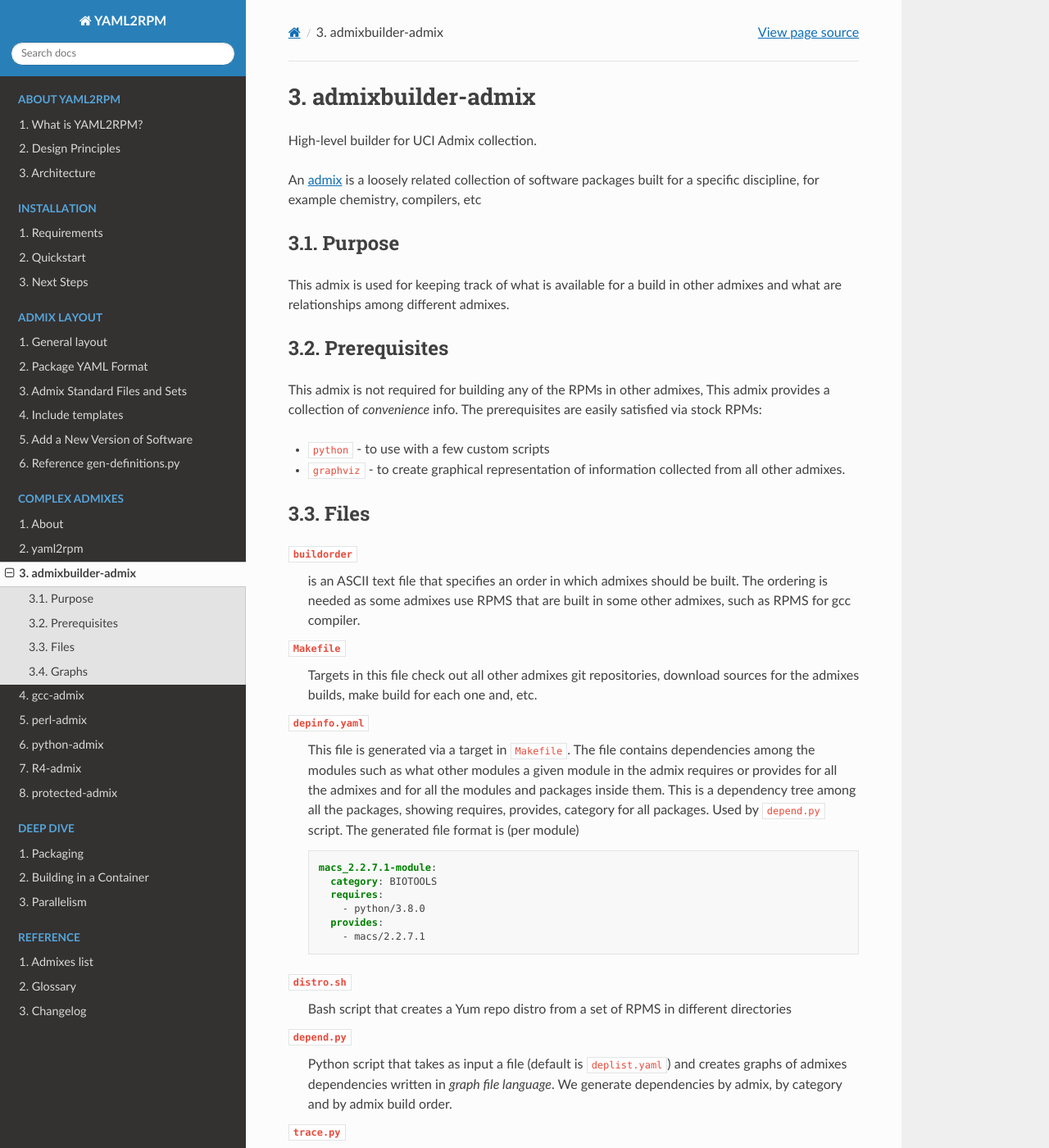
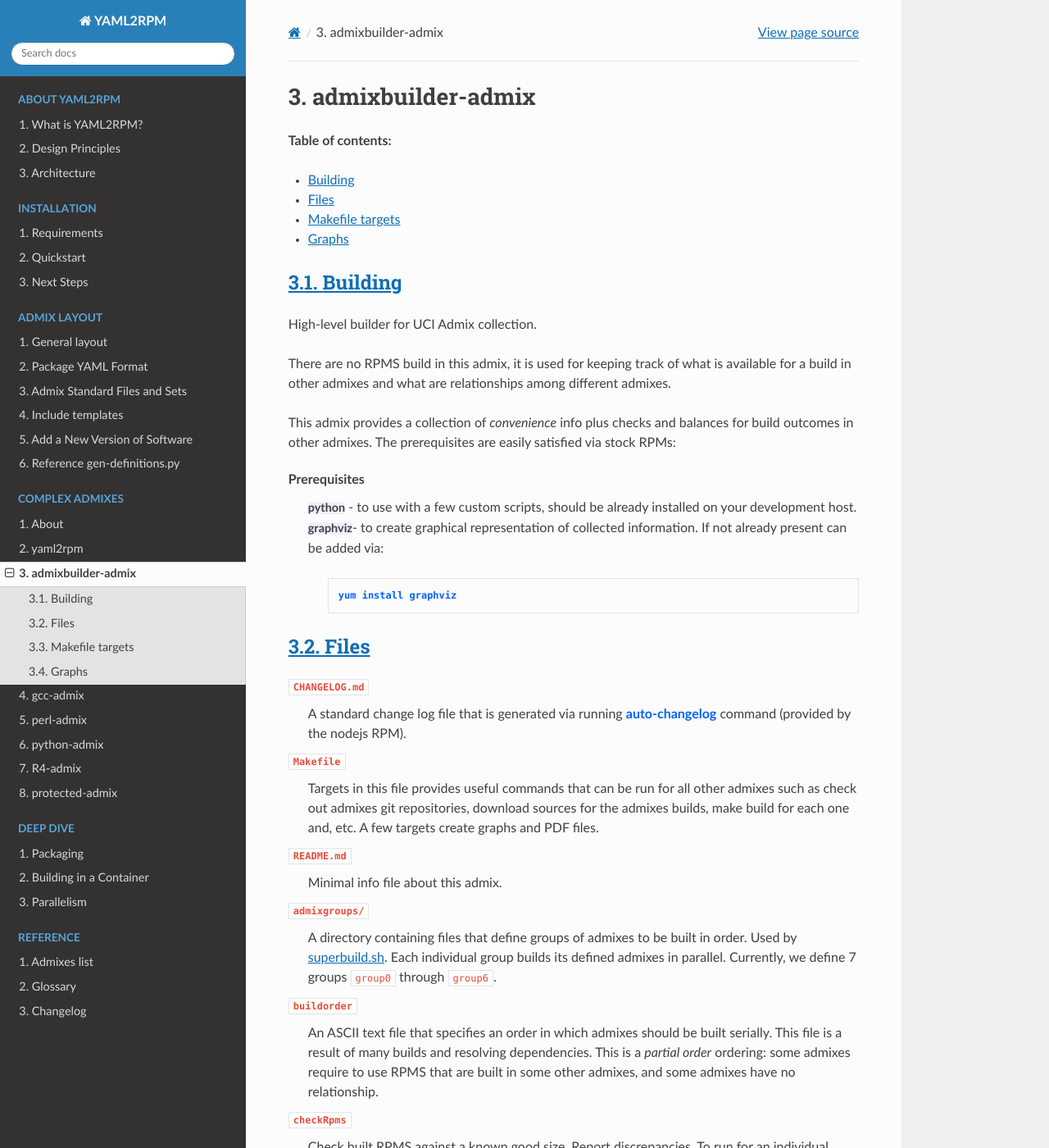
Before and after one commit to RCIC-UCI-Public/yaml2rpm-docs, a Sphinx documentation site: the page built from docs/source/admixes/admixbuilder.rst, in a window 1280 px wide and 1400 px high. Shown: the whole window at 82% size. Built offline with Sphinx 7.4.7 and the Read the Docs theme 3.1.0, drawn with Linux system fonts in a browser that asks for light colours; some of the changed text lies outside the part shown.

Commit message:
rm fossils. Rewrite per current status.

```diff
--- a/docs/source/admixes/admixbuilder.rst
+++ b/docs/source/admixes/admixbuilder.rst
@@ -3,128 +3,261 @@
 admixbuilder-admix
 ==================
 
+**Table of contents:**
+
+.. contents::
+   :local:
+
+Building
+--------
+
 High-level builder for UCI Admix collection.
 
-An :term:`admix` is a loosely related collection of software packages
-built for a specific discipline, for example chemistry, compilers, etc
-
-Purpose
--------
-
-This admix is used for keeping track of what is available for a build in other admixes
+There are no RPMS build in this admix, it is used for keeping track of
+what is available for a build in other admixes
 and what are relationships among different admixes.
 
-Prerequisites
--------------
-
-This admix is not required  for building any of the RPMs in other admixes,
-This admix provides a collection of `convenience` info.
+This admix provides a collection of *convenience* info plus checks and balances
+for build outcomes in other admixes.
 The prerequisites are easily satisfied via stock RPMs:
 
-- ``python`` - to use with a few custom scripts
-- ``graphviz`` - to create graphical representation of information collected
-  from all other admixes.
+**Prerequisites**
+  | :tt:`python` - to use with a few custom scripts, should be already installed on your development host.
+  | :tt:`graphviz`- to create graphical representation of collected information.
+    If not already present can be added via:
+
+    .. parsed-literal::
+       :command:`yum install graphviz`
 
 Files
 -----
 
-``buildorder``
-  is an ASCII text file that specifies an order in which admixes should be built.
-  The ordering is needed as some admixes use RPMS that are built in some other
-  admixes, such as RPMS for gcc compiler.
-
+``CHANGELOG.md``
+  A standard change log  file that is generated via running :command:`auto-changelog`
+  command (provided by the  nodejs RPM).
 
 ``Makefile``
-  Targets in this file  check out all other admixes git repositories,
-  download sources for the admixes builds, make build  for each one and, etc.
+  Targets in this file provides useful commands that can be run for all other
+  admixes such as check out admixes git repositories, download sources for the admixes builds,
+  make build  for each one and, etc. A few targets create graphs and PDF files.
 
+``README.md``
+  Minimal info file about this admix.
+
+``admixgroups/``
+  A directory containing files that define
+  groups of admixes to be built in order. Used by :ref:`superbuild`.
+  Each individual group builds its defined admixes in parallel.
+  Currently, we define 7 groups ``group0`` through ``group6``.
+
+``buildorder``
+  An ASCII text file that specifies an order in which admixes should be built serially.
+  This file is a result of many builds and resolving dependencies.
+  This is a *partial order* ordering: some admixes require to use RPMS that are built in some other
+  admixes, and some admixes have no relationship.
+
+``checkRpms``
+  Check built RPMS against a known good size. Report discrepancies.
+  To run for an individual admix provide admix name as an argument, for example:
+
+  .. parsed-literal::
+     :command:`./checkRpms gcc-admix`
+
+``container/``
+  Contains info on setting up For Singularity-based builds.
+
+``fcheck.sh`` (optional)
+  A legacy simple shell script that can be used after running :command:`superbuild.sh`.
+  It will use build log files to compare number of RPMS made vs. number of RPM installed
+  This is a very first approximation as the numbers can be different but still correct.
+
+``getTimes`` (optional)
+  Parse log files to get admix build time (in minutes).
+  Prints admix name and its build time in minutes. Need to have all admixes
+  build log files (from running :command:`superbuild.sh`).
+
+``makeDotFiles`` (optional)
+  Create *dot* format  files for building dot graph.
+
+``notes/``
+  A bookkeeping info, notes of software that won't install on Rocky 10, versions that
+  need changing, and removals, etc.  Catalog SOME of the effects of these changes.
+
+``pdfs/`` (optional)
+  PDF representation of *dot* files.
+
+``plotHist`` (optional)
+  Parse log files info (extracted from build logs) to get packages build time (in minutes)
+  (input files contain lines with 'Building' and 'Completed' lines for each package).
+  Use results to make histogram plots, save plots as ``histogram.png``.
+  Mainly give idea of how long packages take to build and what the
+  distribution of time is.
+
+``prep.sh`` (optional)
+  A legacy script for basic system prep for Rocky 8/9.
+  No longer needed when running on a container.
+
+``superbuild.sh``
+  See :ref:`superbuild`.
+
+``trace.py`` (optional)
+  Python script that takes as an input a  dependencies info file (default ``depinfo.yaml``)
+  and a given package name and  prints  a list of all packages by admix that depend on this package.
+
+  This tool provides an answer to the question:
+    `If i change package X version Y  what other packages do i need to rebuild?`
+
+  For example, for a packages ``icu`` it shows  that no other packages will need
+  to be  rebuilt if this package is recompiled:
+
+    .. parsed-literal::
+       :command:`./trace.py icu`
+       Provider: buildtools-admix
+           module icu/65.1
+           module icu/70.1
+
+       No dependencies found
+
+  For ``trf`` package, there are dependencies listed that will require a rebuilt:
+
+    .. parsed-literal::
+       :command:`./trace.py trf`
+       Provider: biotools-admix
+           module trf/4.0.9
+
+       Need to rebuild packages
+
+       biotools-admix:
+           repeatmasker_4.1.0
+           repeatmasker_4.1.0-module
+
+       genomics-admix:
+           kneaddata_0.10.0-module
 
 ``depinfo.yaml``
-  This file is generated via a target in ``Makefile``. The file contains
-  dependencies among the modules such as what other modules a given module in the
-  admix requires or provides for all the admixes and for all the modules and
-  packages inside them.  This is a dependency tree among all the packages, showing
-  requires, provides, category for all packages.
-  Used by ``depend.py`` script. The generated file format is (per module)
+  This file is generated via a target in ``Makefile``.
+  This is a dependency tree among all the packages, showing
+  requires, provides, category for all build packages in all admixes.
+  Used by ``trace.py`` when tracing packages dependencies.
+  The generated file format is (per module):
 
   .. code-block:: yaml
 
      macs_2.2.7.1-module:
+       admix: biotools-admix
+       set: versions
+       version: 2.2.7.1
        category: BIOTOOLS
        requires:
          - python/3.8.0
        provides:
          - macs/2.2.7.1
 
+Makefile targets
+----------------
 
-``distro.sh``
-  Bash script that creates a Yum repo distro from a set of RPMS in different directories
+Some ``Makefile`` targets are essential, others  wee created at different
+times for convenience or a specific presentations (dot graphs).
+Log files referenced below are from :command:`superbuild.sh` run.
 
-``depend.py``
-  Python script that takes as input a file (default is ``deplist.yaml``) and
-  creates graphs of
-  admixes dependencies written in `graph file language`. We generate
-  dependencies  by admix, by category and by admix build order.
+:bluelight:`Essential targets`
 
-``trace.py``
-  Python script that takes as an input a  dependencies info file (default ``depinfo.yaml``)
-  and a given package name and  prints  a list of all packages by admix that depend on this package.
-  This tool provides an answer to the question: `If i change package X
-  version Y  what other packages do i need to rebuild?`
+admixdb
+  Create ``.rpm.ADMIXNAME.OS`` file in each admix top directory.
+  The *ADMIXNAME* is the admix repo top directory name, and the *OS*
+  is the current OS version.
+  Each admix can have a few  such RPM database files, one per OS.
+  Once the build in the admix is verified  these files need to be added to the git repo.
 
-  For example, for a packages ``icu`` this script execution shows  that no other packages will need
-  a rebuilt if this package is recompiled:
+ansible
+  For each admix creates an ansible file that contains all the RPMS created
+  for the install.  At RCIC we use these files for ansible playbooks when
+  updating and isntallgin software RPMS.
 
-  .. code-block:: bash
+check
+  Checks admix built RPMS against what is known in admix RPM database file
+  ``.rpm.ADMIXNAME.OS``. The command picks correct database file for the
+  current OS.
 
-     ./trace.py icu
-     Provider: buildtools-admix
-         module icu/65.1
-         module icu/70.1
+clone
+  Clone all the admixes repositories.
 
-     No dependencies found
+download
+  Download all the software packages source distribution files for all
+  admixes.
 
+swtable
+  Creates ``sw.csv`` file that contains all the created RPMS in all the
+  admixes. This is used in the website documentation. Minor edits are needed
+  for some entries (to shorten description field which is the last column).
 
-  For ``trf`` package, there are dependencies and this all dependent packages
-  that will require a rebuilt are listed:
+:bluelight:`Convenience targets`
 
-  .. code-block:: bash
+clean
+  Removes previously created ``depinfo.yaml`` so that can execute next target
+  below.
 
-     ./trace.py trf
-     Provider: biotools-admix
-         module trf/4.0.9
+depinfo.yaml
+  Create named file from  the output of running specific targets in each admix.
+  The file is used for creation of *dot* files.
 
-     Need to rebuild packages
+diag
+  Diagnostic output of List of admixes to work on.
 
-     biotools-admix:
-         repeatmasker_4.1.0
-         repeatmasker_4.1.0-module
+dot
+  Parse ``depinfo.yaml`` and create *dot* files.
 
-     genomics-admix:
-         kneaddata_0.10.0-module
+dotpdf
+  Create *pdf* files form *dot* files.
 
+dotpng
+  Create *png* files form *dot* files.
 
+histogram
+  Parse all builds log files, get building times for each package
+  into ``allpkgs`` file and create a histogram ``histogram.pong``.
+
+rpmcopy
+  Unused, left for a reference.
+
+targets
+  List ``Makefile`` targets.
+
+time
+  Prints how long in minutes it took to build the admixes.
+  Need to have all build logs files from :command:`superbuild.sh` to be
+  complete.
+
+.. _graphs:
 
 Graphs
 ------
 
-Some admixes are more simple, others require complex dependencies. We
-have a few  custom scripts that allow us to graphically view the dependencies
+Some admixes are simple, others require complex dependencies. We
+have a few custom legacy scripts that allow us to graphically view the dependencies
 among the admixes and the modules that require or provide.
+These are optional.
 
-For example, when ``deplist.yaml`` file is converted to dot format
-representation the resulted  directed graphs are :
+For example, when ``depinfo.yaml`` file is converted to dot format:
 
-1. The order graph that shows in what order admixes are to be built due to
-   the dependencies among them
+  .. parsed-literal::
+     :command:`make depinfo.yaml
+     make dot
+     make dotpng
+     maake dotpdf`
 
-   .. image :: images/dot-buildorder.png
+the resulted  directed graphs are created in *dot*, *png*, and *pdf* format and are:
 
-2. List of software modules by category shows dependencies among admixes
+  1. The order graph ``dot-buildorder`` that shows in what order admixes are to be built due to
+     the dependencies among them
 
-   .. image :: images/dot-bycategory.png
+     .. image :: images/dot-buildorder.png
 
-3. List of software modules by admix showing what modules are required and
-   or provided by each
+  #. List of software modules by category ``dot-bycategory`` shows dependencies among admixes
 
-   .. image :: images/dot-byadmix.png
+     .. image :: images/dot-bycategory.png
+
+  #. List of software modules by admix ``dot-byadmix`` showing what modules are required and
+     or provided by each
+
+     .. image :: images/dot-byadmix.png
```
